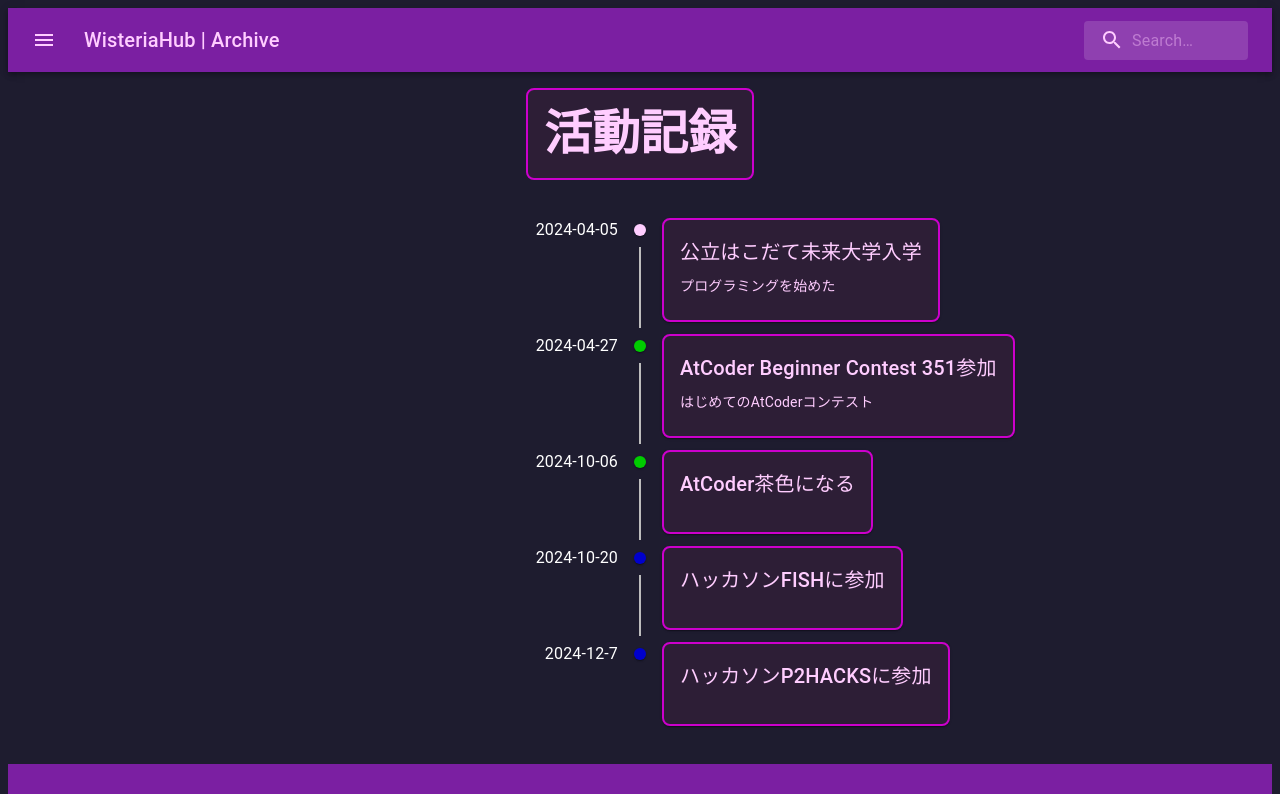
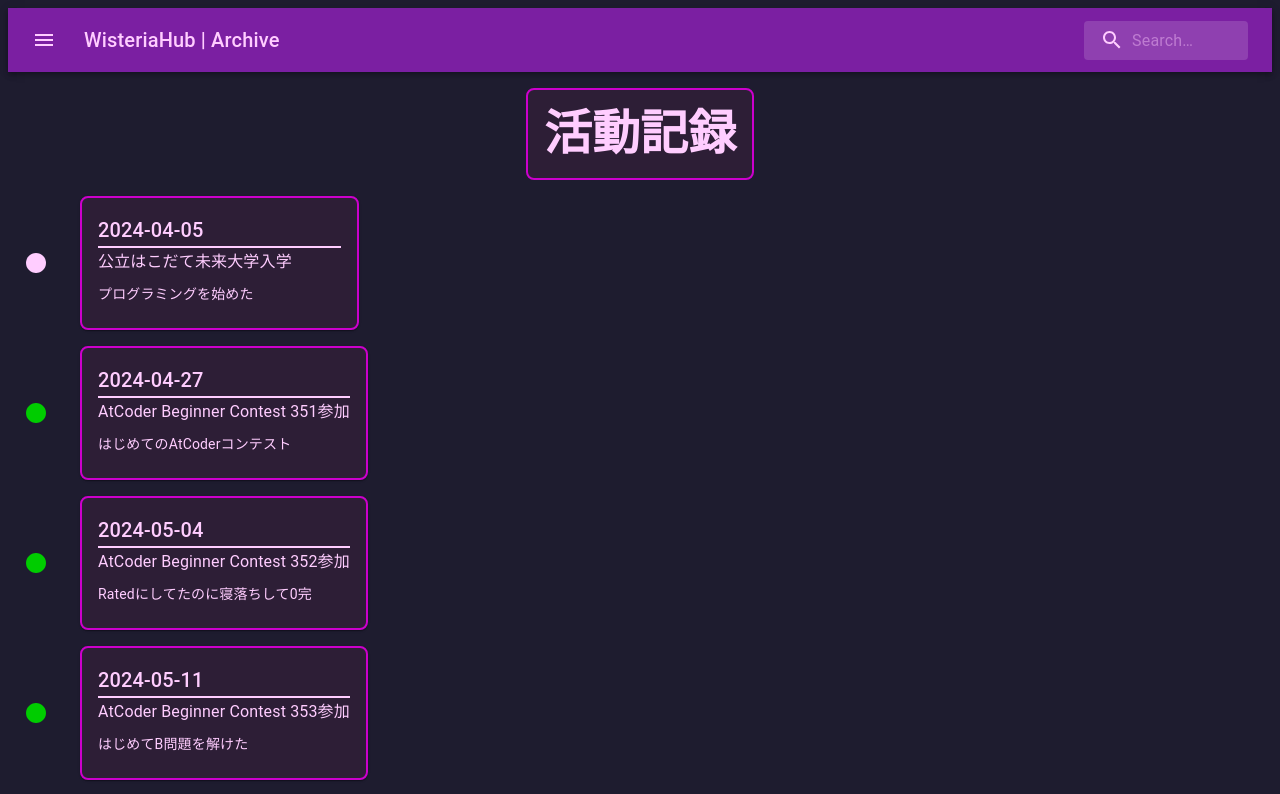
Before and after one commit to wisteriahuman/wisteria-hub, a Next.js app: page /archive in a window 1280 px wide. Shown: the top 794 px of the page. Built offline with nearby package versions, Linux system fonts and the light colour scheme.

Commit message:
リストに変更

```diff
--- a/src/components/records/Records.tsx
+++ b/src/components/records/Records.tsx
@@ -1,6 +1,6 @@
 import * as React from "react";
-import { Timeline, TimelineItem, TimelineSeparator, TimelineConnector, TimelineContent, TimelineDot, TimelineOppositeContent } from "@mui/lab";
-import { Card, CardContent, Typography } from "@mui/material"
+import { Card, CardContent, Typography, List, ListItem, ListItemIcon } from "@mui/material";
+import CircleIcon from '@mui/icons-material/Circle';
 
 const activities = [
     {
@@ -16,48 +16,210 @@ const activities = [
         label: "競プロ",
     },
     {
-        date: "2024-10-06",
-        title: "AtCoder茶色になる",
+        date: "2024-05-04",
+        title: "AtCoder Beginner Contest 352参加",
+        description: "Ratedにしてたのに寝落ちして0完",
+        label: "競プロ",
+    },
+    {
+        date: "2024-05-11",
+        title: "AtCoder Beginner Contest 353参加",
+        description: "はじめてB問題を解けた",
+        label: "競プロ",
+    },
+    {
+        date: "2024-05-25",
+        title: "AtCoder Beginner Contest 355参加",
         description: "",
         label: "競プロ",
     },
     {
-        date: "2024-10-20",
+        date: "2024-06-01",
+        title: "AtCoder Beginner Contest 356参加",
+        description: "",
+        label: "競プロ",
+    },
+    {
+        date: "2024-06-15",
+        title: "AtCoder Beginner Contest 358参加",
+        description: "",
+        label: "競プロ",
+    },
+    {
+        date: "2024-06-24",
+        title: "ブロック崩しゲーム発表会",
+        description: "「Zodiac」を発表。みんなすごかった",
+        label: "発表",
+    },
+    {
+        date: "2024-06-30",
+        title: "AtCoder Beginner Contest 360参加",
+        description: "",
+        label: "競プロ",
+    },
+    {
+        date: "2024-07-06",
+        title: "AtCoder Beginner Contest 361参加",
+        description: "",
+        label: "競プロ",
+    },
+    {
+        date: "2024-07-13",
+        title: "AtCoder Beginner Contest 362参加",
+        description: "",
+        label: "競プロ",
+    },
+    {
+        date: "2024-07-20",
+        title: "AtCoder Beginner Contest 363参加",
+        description: "",
+        label: "競プロ",
+    },
+    {
+        date: "2024-08-02",
+        title: "オリジナルアプリ発表会",
+        description: "「Counting Stars」を発表。みんなすごかった",
+        label: "発表",
+    },
+    {
+        date: "2024-08-03",
+        title: "AtCoder Beginner Contest 365参加",
+        description: "",
+        label: "競プロ",
+    },
+    {
+        date: "2024-08-10",
+        title: "AtCoder Beginner Contest 366参加",
+        description: "",
+        label: "競プロ",
+    },
+    {
+        date: "2024-08-24",
+        title: "AtCoder Beginner Contest 368参加",
+        description: "",
+        label: "競プロ",
+    },
+    {
+        date: "2024-09-07",
+        title: "AtCoder Beginner Contest 370参加",
+        description: "はじめて3完した",
+        label: "競プロ",
+    },
+    {
+        date: "2024-09-14",
+        title: "AtCoder Beginner Contest 371参加",
+        description: "はじめてD問題を解けた",
+        label: "競プロ",
+    },
+    {
+        date: "2024-09-21",
+        title: "AtCoder Beginner Contest 372参加",
+        description: "",
+        label: "競プロ",
+    },
+    {
+        date: "2024-09-28",
+        title: "AtCoder Beginner Contest 373参加",
+        description: "はじめて4完した",
+        label: "競プロ",
+    },
+    {
+        date: "2024-10-05",
+        title: "AtCoder Beginner Contest 374参加",
+        description: "AtCoder茶色になった",
+        label: "競プロ",
+    },
+    {
+        date: "2024-10-12",
+        title: "AtCoder Beginner Contest 375参加",
+        description: "",
+        label: "競プロ",
+    },
+    {
+        date: "2024-10-18",
         title: "ハッカソンFISHに参加",
-        description: "",
+        description: "ハッカソン初参加",
         label: "ハッカソン",
     },
     {
-        date: "2024-12-7",
-        title: "ハッカソンP2HACKSに参加",
-        description: "",
+        date: "2024-10-20",
+        title: "ハッカソンFISHが終了",
+        description: "最優秀賞！！先輩ってスゲー",
         label: "ハッカソン",
     },
-] as const;
+    {
+        date: "2024-10-26",
+        title: "AtCoder Beginner Contest 377参加",
+        description: "",
+        label: "競プロ",
+    },
+    {
+        date: "2024-11-02",
+        title: "AtCoder Beginner Contest 378参加",
+        description: "",
+        label: "競プロ",
+    },
+    {
+        date: "2024-11-09",
+        title: "AtCoder Beginner Contest 379参加",
+        description: "",
+        label: "競プロ",
+    },
+    {
+        date: "2024-11-16",
+        title: "AtCoder Beginner Contest 380参加",
+        description: "",
+        label: "競プロ",
+    },
+    {
+        date: "2024-11-23",
+        title: "AtCoder Beginner Contest 381参加",
+        description: "",
+        label: "競プロ",
+    },
+    {
+        date: "2024-11-30",
+        title: "AtCoder Beginner Contest 382参加",
+        description: "",
+    },
+    {
+        date: "2024-12-07",
+        title: "ハッカソンP2HACKSに参加",
+        description: "お題は「フラッシュ」",
+        label: "ハッカソン",
+    },
+    {
+        date: "2024-12-15",
+        title: "ハッカソンP2HACKSが終了",
+        description: "CyberAgent賞！！",
+        label: "ハッカソン",
+    },
+    {
+        date: "2024-12-21",
+        title: "AtCoder Beginner Contest 385参加",
+        description: "",
+        label: "競プロ",
+    },
+];
 
-type Label = typeof activities[number]["label"];
-
-const label_colors: Record<Label, string> = {
+const label_colors: Record<string, string> = {
     "デフォルト": "#ffcdff",
     "競プロ": "#00cc00",
     "ハッカソン": "#0000cc",
-}
+    "発表": "#cc0000",
+};
 
 export default function Records() {
     return (
-        <Timeline position="right" sx={{ padding: 2 }}>
+        <List>
             {activities.map((activity, index) => (
-                <TimelineItem key={index}>
-                    <TimelineOppositeContent>
-                        {activity.date}
-                    </TimelineOppositeContent>
-                    <TimelineSeparator>
-                        <TimelineDot sx={{ backgroundColor: label_colors[activity.label] }} />
-                        {index < activities.length - 1 && <TimelineConnector />}
-                    </TimelineSeparator>
-                    <TimelineContent>
+                <ListItem key={index}>
+                    <ListItemIcon>
+                        <CircleIcon style={{ color: label_colors[activity.label] }} />
+                    </ListItemIcon>
                     <Card
                         sx={{
+                            minWidth: 275,
                             transition: "transform 0.2s",
                             "&:hover": { transform: "scale(1.05)" },
                             backgroundColor: "#2d1e36",
@@ -71,17 +233,13 @@ export default function Records() {
                         }}
                     >
                         <CardContent>
-                                <Typography variant="h6" component="div">
-                                    {activity.title}
-                                </Typography>
-                                <Typography variant="body2" color="#ffcdff" sx={{ marginTop: 1 }}>
-                                    {activity.description}
-                                </Typography>
+                            <Typography variant="h6" sx={{ borderBottom: "2px solid #ffcdff" }}>{activity.date}</Typography>
+                            <Typography variant="subtitle1">{activity.title}</Typography>
+                            <Typography variant="body2" sx={{ marginTop: 1 }}>{activity.description}</Typography>
                         </CardContent>
                     </Card>
-                    </TimelineContent>
-                </TimelineItem>
+                </ListItem>
             ))}
-        </Timeline>
+        </List>
     );
 }
```
Lines whose indentation alone changed are shown as unchanged.
